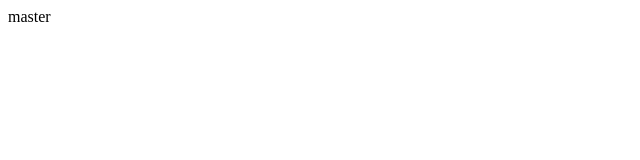
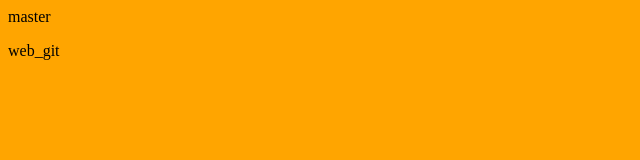
Before and after one commit to patcharaapi/TrainningGrid, a plain HTML site: page index.html in a window 1280 px wide. Shown: the whole page, without its empty margins (0-640 px from the left). Drawn offline with Linux system fonts and the light colour scheme.

Commit message:
Second Commit

```diff
--- a/index.html
+++ b/index.html
@@ -2,7 +2,8 @@
 	<head>
 		<title>Git Branch</title>
 	</head>
-	<body>
+	<body style = "background-color : orange">
 		<p>master</p>
+		<p>web_git</p>
 	</body>
 </html>
```
Also changed, not shown: 1 other file.
